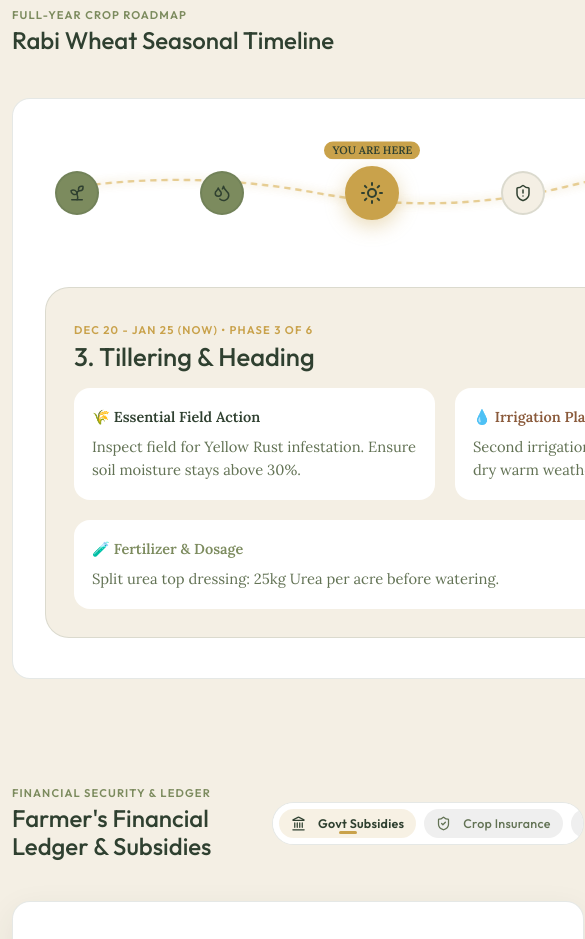
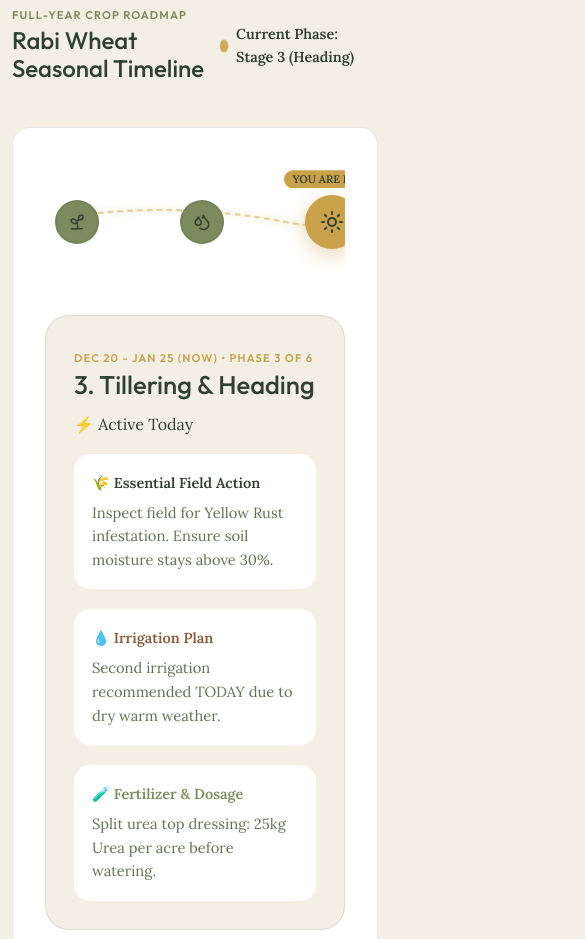
Before and after one commit to Ankit-Raskar/Kisan-Connect, a React (Vite) app: page / in a window 390 px wide. Shown: the part 3180-4119 px from the top of the page, 585 px wide, since content can reach past the window. Built offline with nearby package versions, Linux system fonts and the light colour scheme.

Commit message:
Fix root width collapsing and constrain overflow element widths for full mobile viewport expansion

```diff
--- a/src/App.jsx
+++ b/src/App.jsx
@@ -52,7 +52,7 @@ const Layout = ({ children }) => {
   };
 
   return (
-    <div className="flex-col" style={{ minHeight: '100vh', position: 'relative' }}>
+    <div className="flex-col" style={{ minHeight: '100vh', width: '100%', position: 'relative' }}>
 
       {/* 1. Full-Bleed Mountain Hero */}
       <header className="mountain-header animate-fade-up">
@@ -74,7 +74,7 @@ const Layout = ({ children }) => {
       />
 
       {/* Page Content */}
-      <main style={{ flex: 1, paddingBottom: '100px', marginTop: '40px' }}>
+      <main style={{ flex: 1, width: '100%', paddingBottom: '100px', marginTop: '40px' }}>
         {React.cloneElement(children, {
           onSpeak: handleAudioSpeak,
           onOpenPestModal: () => setIsPestOpen(true)
--- a/src/components/SeasonalTimeline.jsx
+++ b/src/components/SeasonalTimeline.jsx
@@ -95,9 +95,9 @@ export default function SeasonalTimeline() {
           overflow: 'hidden'
         }}
       >
-        <div style={{ overflowX: 'auto', paddingBottom: '20px' }} className="hide-scrollbar">
+        <div style={{ width: '100%', maxWidth: '100%', overflowX: 'auto', paddingBottom: '20px' }} className="hide-scrollbar">
           {/* Hand-Drawn Dashed Trail SVG */}
-          <div style={{ position: 'relative', margin: '20px 0 40px 0', minWidth: '800px' }}>
+          <div style={{ position: 'relative', margin: '20px 0 40px 0', width: '700px' }}>
 
             <svg viewBox="0 0 1000 60" style={{ width: '100%', height: '60px', overflow: 'visible' }}>
               <path
--- a/src/index.css
+++ b/src/index.css
@@ -37,6 +37,14 @@ body.dusk-mode {
 
 * { box-sizing: border-box; margin: 0; padding: 0; }
 
+html, body, #root {
+  width: 100%;
+  max-width: 100%;
+  margin: 0;
+  padding: 0;
+  overflow-x: hidden;
+}
+
 html { font-size: calc(16px * var(--font-scale)); scroll-behavior: smooth; }
 
 .mobile-scroll-row {
@@ -57,6 +65,7 @@ body {
   -webkit-font-smoothing: antialiased;
   line-height: 1.6;
   overflow-x: hidden;
+  width: 100%;
   transition: background-color 0.4s ease, color 0.4s ease;
 }
 
@@ -87,9 +96,9 @@ button { font-family: inherit; border: none; cursor: pointer; transition: all 0.
 }
 
 /* ─── Utilities ─── */
-.container { max-width: 1240px; margin: 0 auto; padding: 0 24px; }
+.container { width: 100%; max-width: 1240px; margin: 0 auto; padding: 0 24px; box-sizing: border-box; }
 .flex { display: flex; }
-.flex-col { display: flex; flex-direction: column; }
+.flex-col { display: flex; flex-direction: column; width: 100%; }
 .items-center { align-items: center; }
 .justify-between { justify-content: space-between; }
 .justify-center { justify-content: center; }
```
